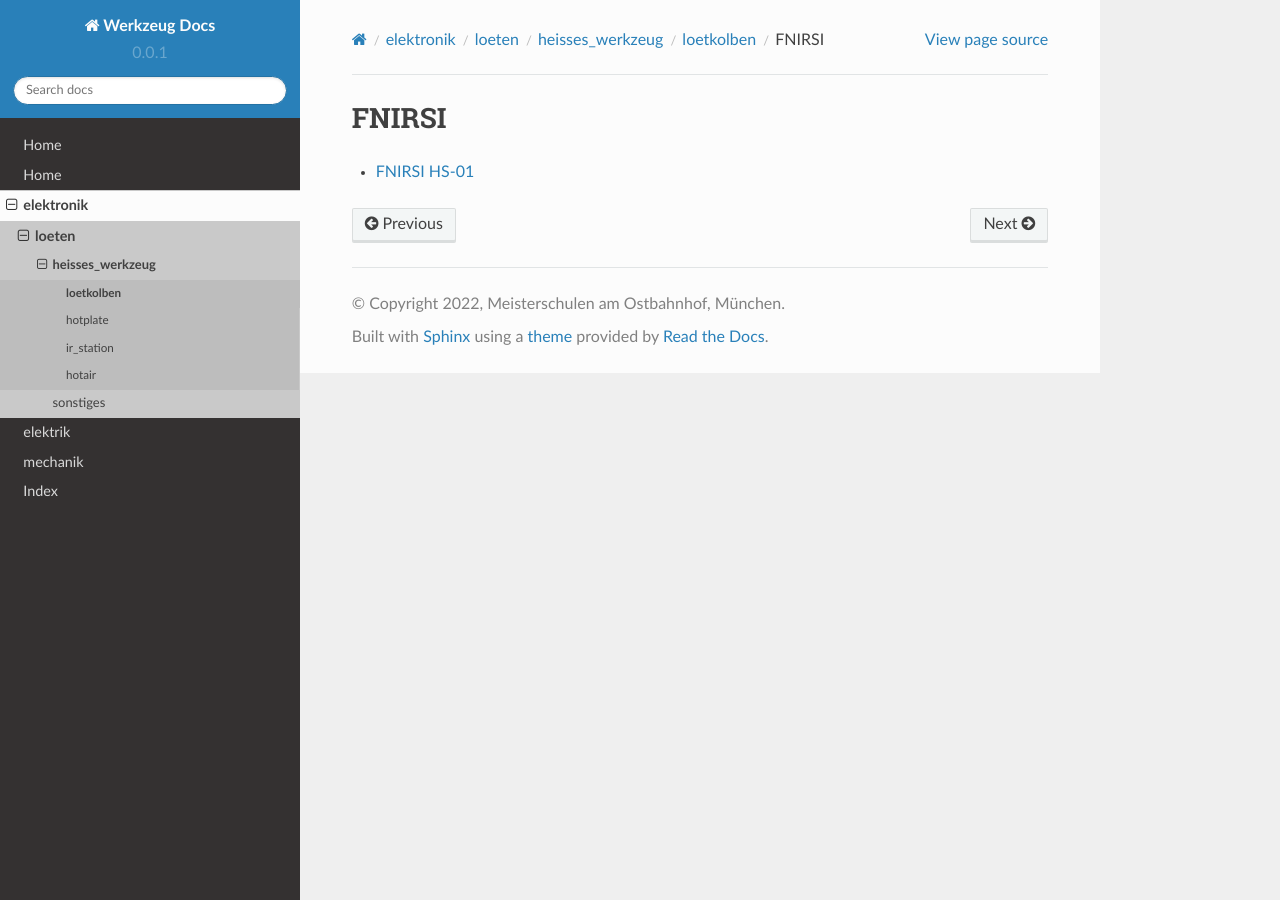
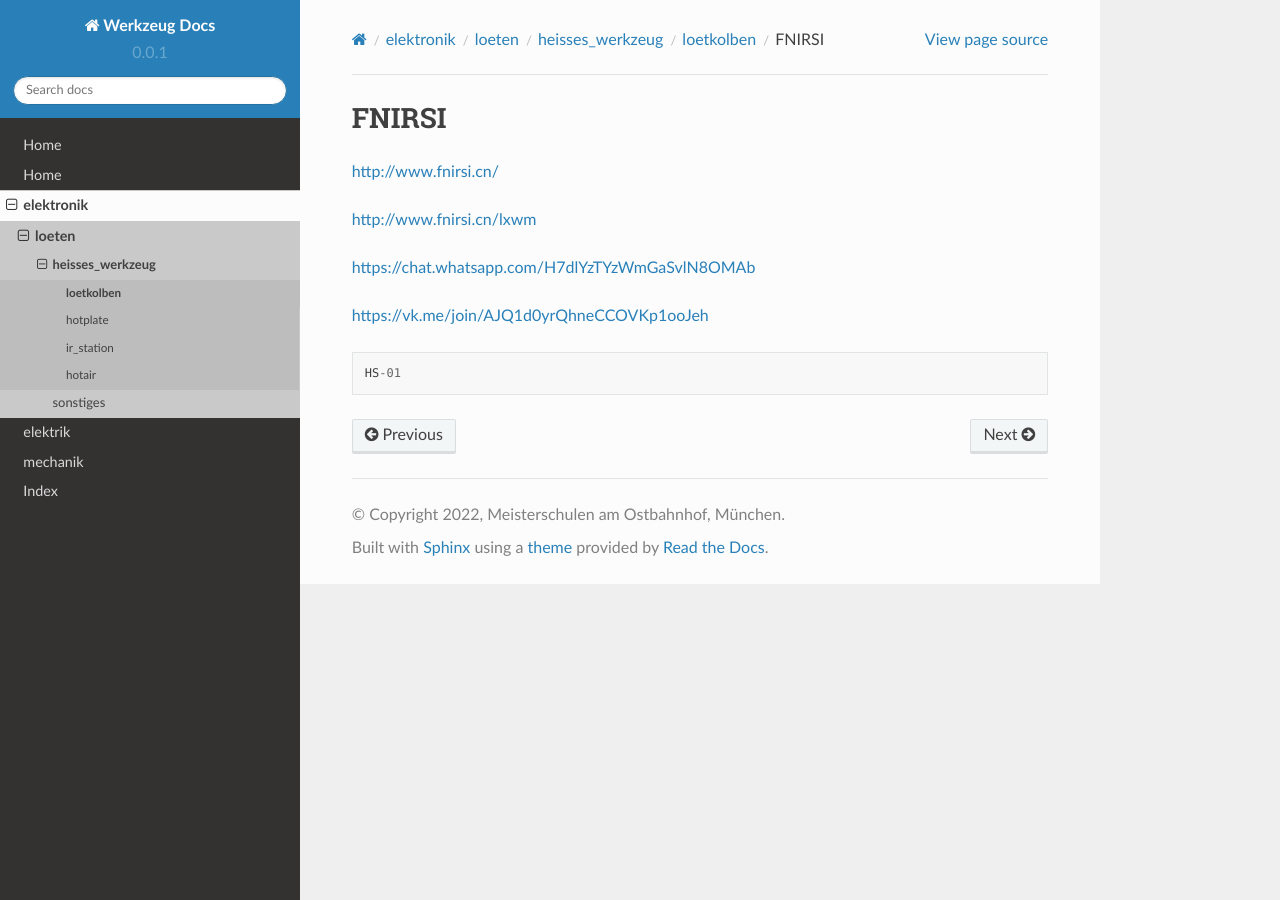
Before and after one commit to diplfranzhoepfinger/werkzeug-docs, a Sphinx documentation site: the page built from docs/elektronik/loeten/heisses_werkzeug/loetkolben/fnirsi/fnirsi.md, in a window 1280 px wide. Built offline with Sphinx 7.4.7 and the Read the Docs theme 2.0.0, drawn with Linux system fonts in a browser that asks for light colours; some of the changed lines change nothing that is shown.

Commit message:
Update fnirsi.md

````diff
--- a/docs/elektronik/loeten/heisses_werkzeug/loetkolben/fnirsi/fnirsi.md
+++ b/docs/elektronik/loeten/heisses_werkzeug/loetkolben/fnirsi/fnirsi.md
@@ -1,5 +1,13 @@
 # FNIRSI
 
-```{toctree}
+[http://www.fnirsi.cn/](http://www.fnirsi.cn/)
+
+[http://www.fnirsi.cn/lxwm](http://www.fnirsi.cn/lxwm)
+
+[https://chat.whatsapp.com/H7dlYzTYzWmGaSvlN8OMAb](https://chat.whatsapp.com/H7dlYzTYzWmGaSvlN8OMAb)
+
+[https://vk.me/join/AJQ1d0yrQhneCCOVKp1ooJeh](https://vk.me/join/AJQ1d0yrQhneCCOVKp1ooJeh)
+
+```
 HS-01
 ```
````
